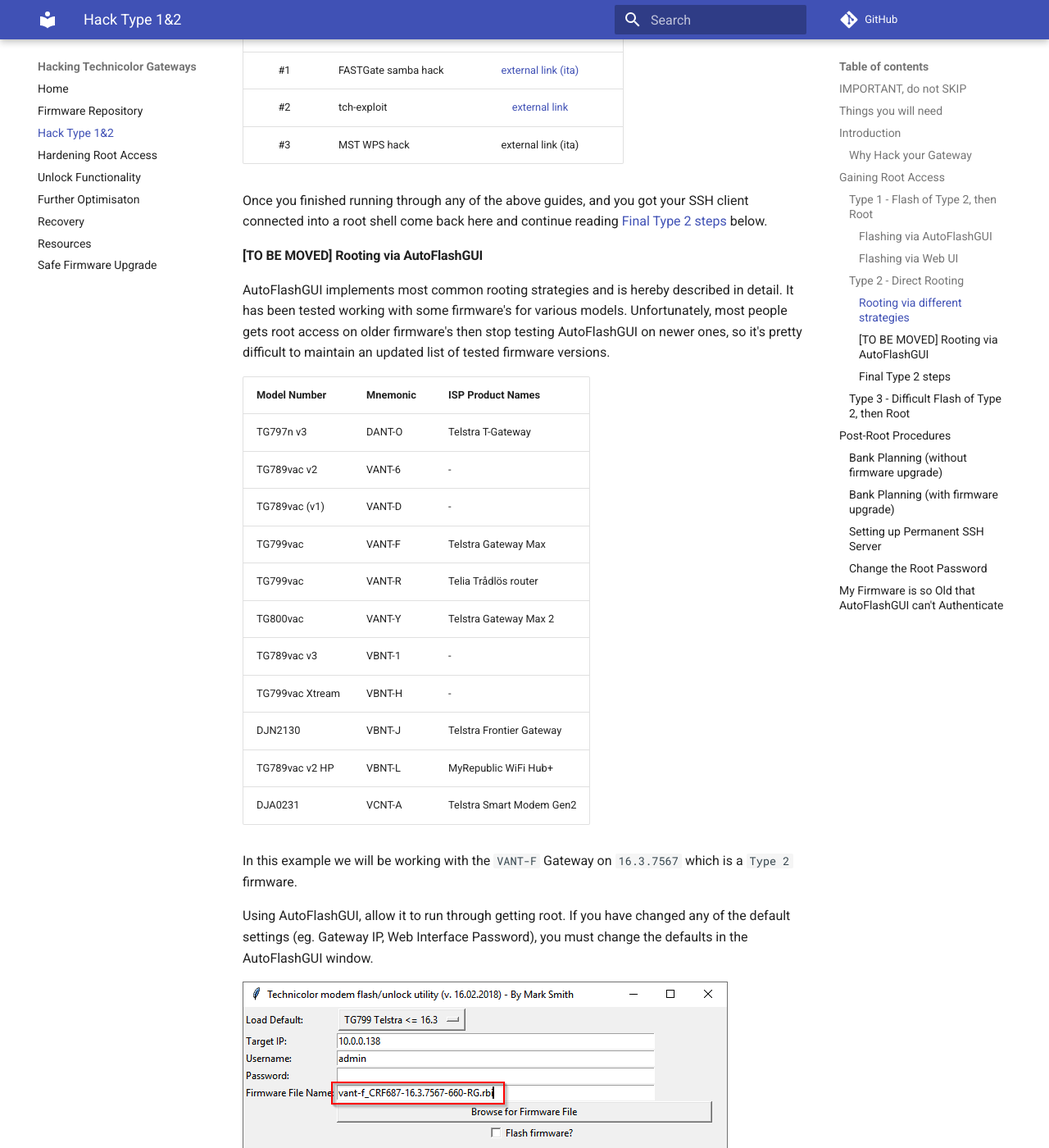
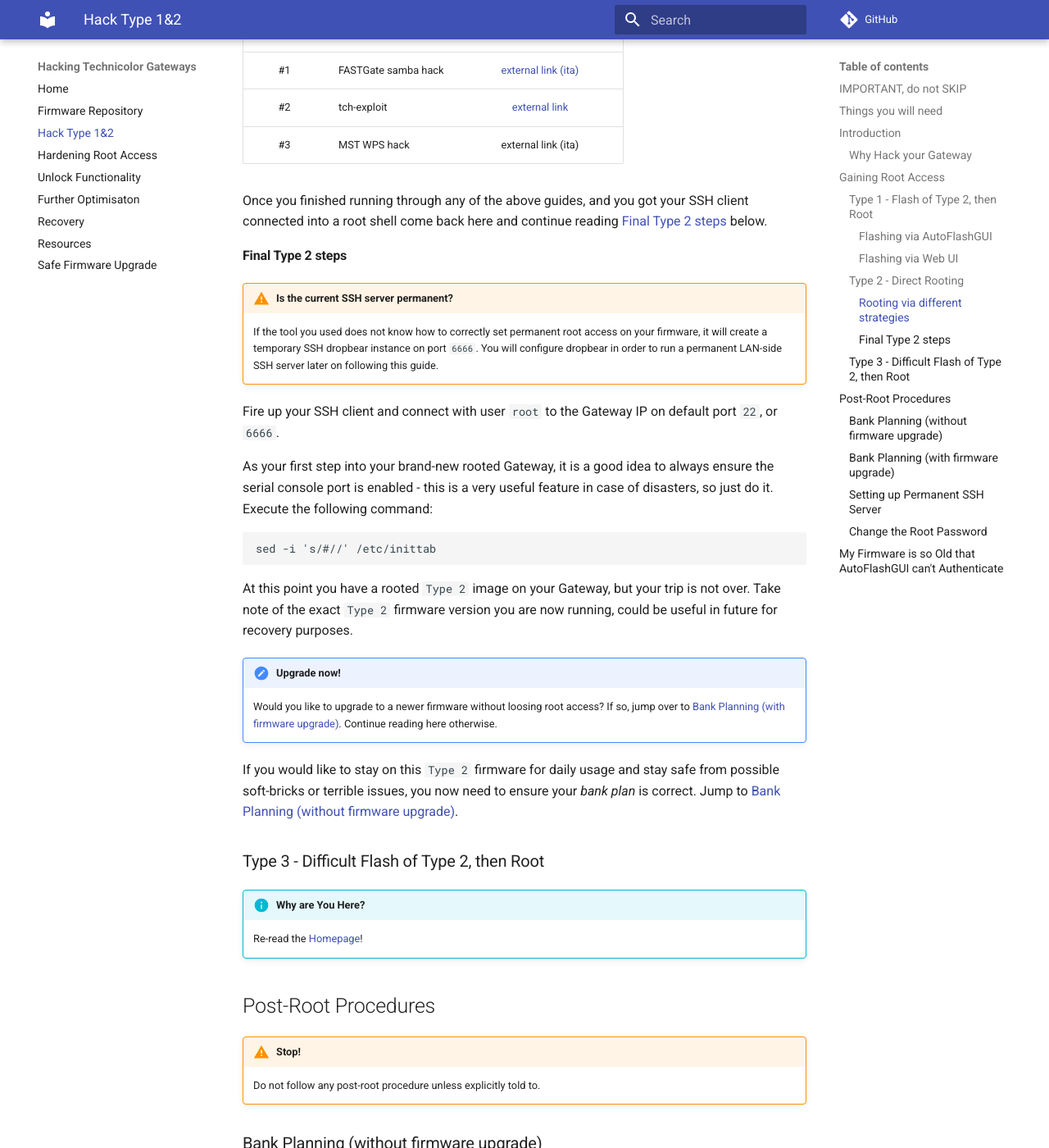
Before and after one commit to hack-technicolor/hack-technicolor, an MkDocs documentation site: the page built from docs/Hack Type 1&2.md, in a window 1280 px wide and 1400 px high, scrolled down 3743 px. Shown: the whole window at 82% size. Built offline with MkDocs 1.6.1 and Material for MkDocs 9.7.7, drawn with Linux system fonts in a browser that asks for light colours; comment, search, counter and statistics services are not loaded; some of the changed text lies outside the part shown.

Commit message:
Move AFG guide and example to its readme. This shoud avoid people trying AFG for unsupported firmwares when they see it mentioned in the wiki as supported for the same model.

```diff
--- a/docs/Hack Type 1&2.md
+++ b/docs/Hack Type 1&2.md
@@ -91,34 +91,6 @@
  | #3         | MST WPS hack        | external link (ita) |
 
 Once you finished running through any of the above guides, and you got your SSH client connected into a root shell come back here and continue reading [Final Type 2 steps](#final-type-2-steps) below.
-
-#### [TO BE MOVED] Rooting via AutoFlashGUI
-
-AutoFlashGUI implements most common rooting strategies and is hereby described in detail. It has been tested working with some firmware's for various models. Unfortunately, most people gets root access on older firmware's then stop testing AutoFlashGUI on newer ones, so it's pretty difficult to maintain an updated list of tested firmware versions.
-
- | Model Number    | Mnemonic | ISP Product Names
- |:----------------|:---------|:--------------------------
- | TG797n v3       | DANT-O   | Telstra T-Gateway
- | TG789vac v2     | VANT-6   | -
- | TG789vac (v1)   | VANT-D   | -
- | TG799vac        | VANT-F   | Telstra Gateway Max
- | TG799vac        | VANT-R   | Telia Trådlös router
- | TG800vac        | VANT-Y   | Telstra Gateway Max 2
- | TG789vac v3     | VBNT-1   | -
- | TG799vac Xtream | VBNT-H   | -
- | DJN2130         | VBNT-J   | Telstra Frontier Gateway
- | TG789vac v2 HP  | VBNT-L   | MyRepublic WiFi Hub+
- | DJA0231         | VCNT-A   | Telstra Smart Modem Gen2
-
-In this example we will be working with the `VANT-F` Gateway on `16.3.7567` which is a `Type 2` firmware.
-
-Using AutoFlashGUI, allow it to run through getting root. If you have changed any of the default settings (eg. Gateway IP, Web Interface Password), you must change the defaults in the AutoFlashGUI window.
-
-![16.3 AFG](images/flashgui_16.3.png)
-
-If you are unable to fill your profile correctly or AutoFlashGUI is not working, have a look on your local forums for detailed model-specific root commands. If you manage to find a root command not listed in AutoFlashGUI, create an issue and we will get it added in. Being a `Type 2` firmware, a working root guide surely exists.
-
-Once AutoFlashGUI succeed, continue to [Final Type 2 steps](#final-type-2-steps) below.
 
 #### Final Type 2 steps
 
```
